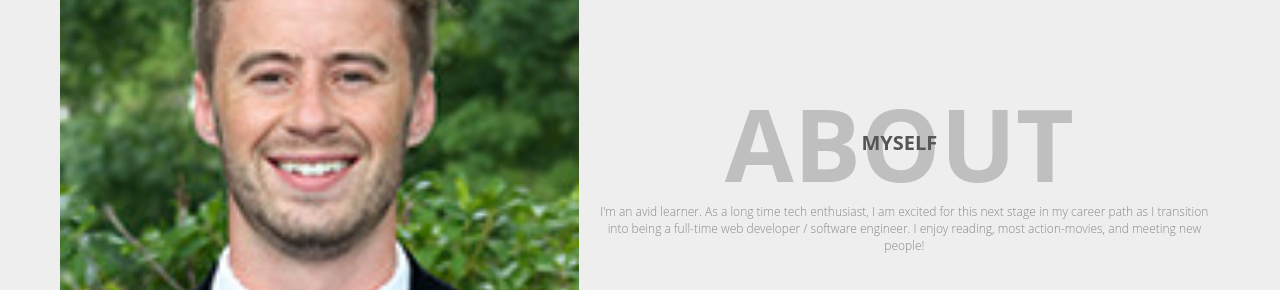
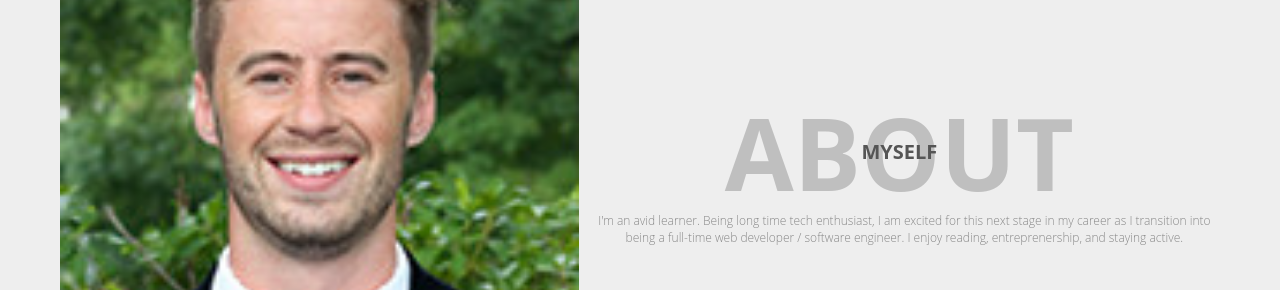
Before and after one commit to dcgleason/portfolioPage, a plain HTML site: page index.html in a window 1280 px wide. Shown: the part 1044-1334 px from the top of the page. Drawn offline with nearby package versions, Linux system fonts and the light colour scheme.

Commit message:
changes to bio

```diff
--- a/index.html
+++ b/index.html
@@ -59,7 +59,7 @@
                     <h6>Myself</h6>
                 </div>
 
-                 <p>I'm an avid learner. As a long time tech enthusiast, I am excited for this next stage in my career path as I transition into being a full-time web developer / software engineer. I enjoy reading, most action-movies, and meeting new people!</p>
+                 <p>I'm an avid learner. Being long time tech enthusiast, I am excited for this next stage in my career as I transition into being a full-time web developer / software engineer. I enjoy reading, entreprenership, and staying active.</p>
                  <div class="social-media">
                     <ul class="nav-list">
                         <li>
--- a/main.css
+++ b/main.css
@@ -638,7 +638,4 @@ input[type="submit"]:hover{
 /*End animations*/
 
 
-
-
-
 https://www.youtube.com/watch?v=T7PnWnTgusc
```
